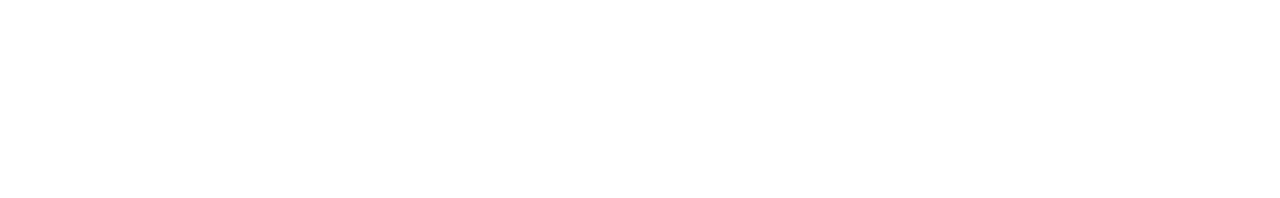
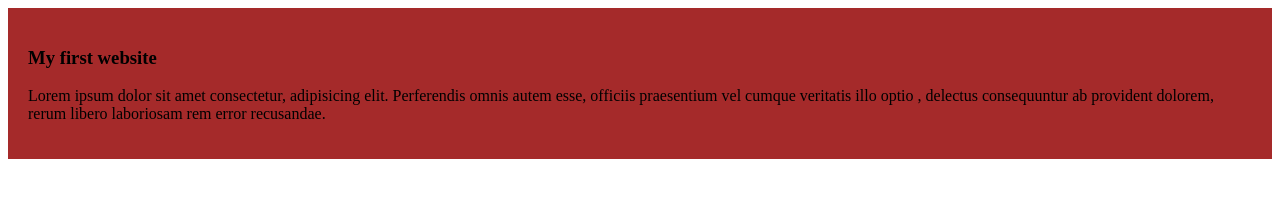
Before and after one commit to farhanamimu/my-simple-webs, a plain HTML site: page index.html in a window 1280 px wide. Drawn offline with Linux system fonts and the light colour scheme.

Commit message:
added the first blog

```diff
--- a/index.html
+++ b/index.html
@@ -4,8 +4,13 @@
     <meta charset="UTF-8">
     <meta name="viewport" content="width=device-width, initial-scale=1.0">
     <title>My simple webs</title>
+    <link rel="stylesheet" href="styles/blogs.css">
 </head>
 <body>
-
+    <div>
+    <h3>My first website</h3>
+    <p>Lorem ipsum dolor sit amet consectetur, adipisicing elit. Perferendis omnis autem esse, officiis praesentium vel cumque veritatis illo optio
+        , delectus consequuntur ab provident dolorem, rerum libero laboriosam rem error recusandae.</p>
+    </div>
 </body>
 </html>
--- /dev/null
+++ b/styles/blogs.css
@@ -0,0 +1,4 @@
+div{
+    background-color: brown;
+    padding: 20px;
+}
```
